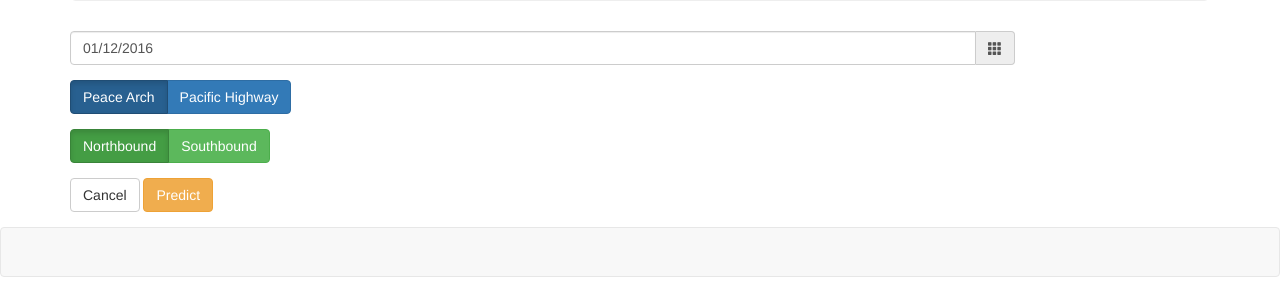
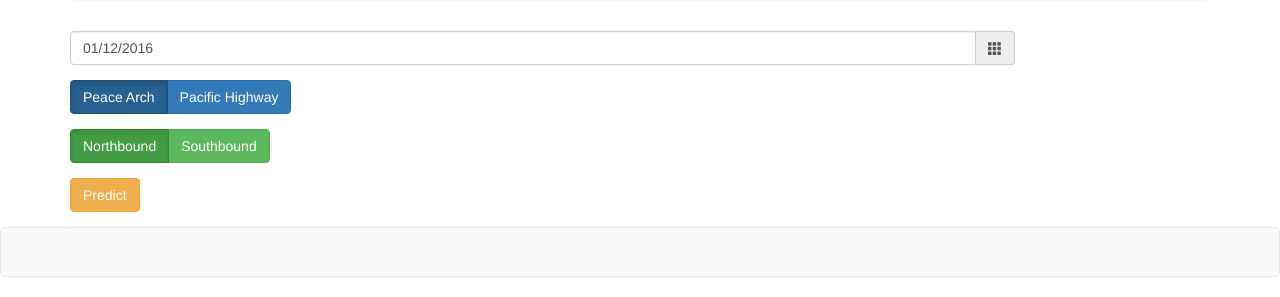
Before and after one commit to jngseattle/BorderCrossing, a Flask app: page / in a window 1280 px wide. Shown: the part 670-967 px from the top of the page. Run offline with Flask 2, Linux system fonts and the light colour scheme; parts of the project's set-up code (start-up, migrations or seed data) failed here and were passed over; some libraries are stand-ins or nearby versions.

Commit message:
Remove cancel button

```diff
--- a/web/templates/index.html
+++ b/web/templates/index.html
@@ -60,7 +60,6 @@
 
         <div class="form-group">
           <div class="col-xs-10">
-            <button type="reset" class="btn btn-default">Cancel</button>
             <button id="submit" type="submit" class="btn btn-warning">Predict</button>
           </div>
         </div>
```
